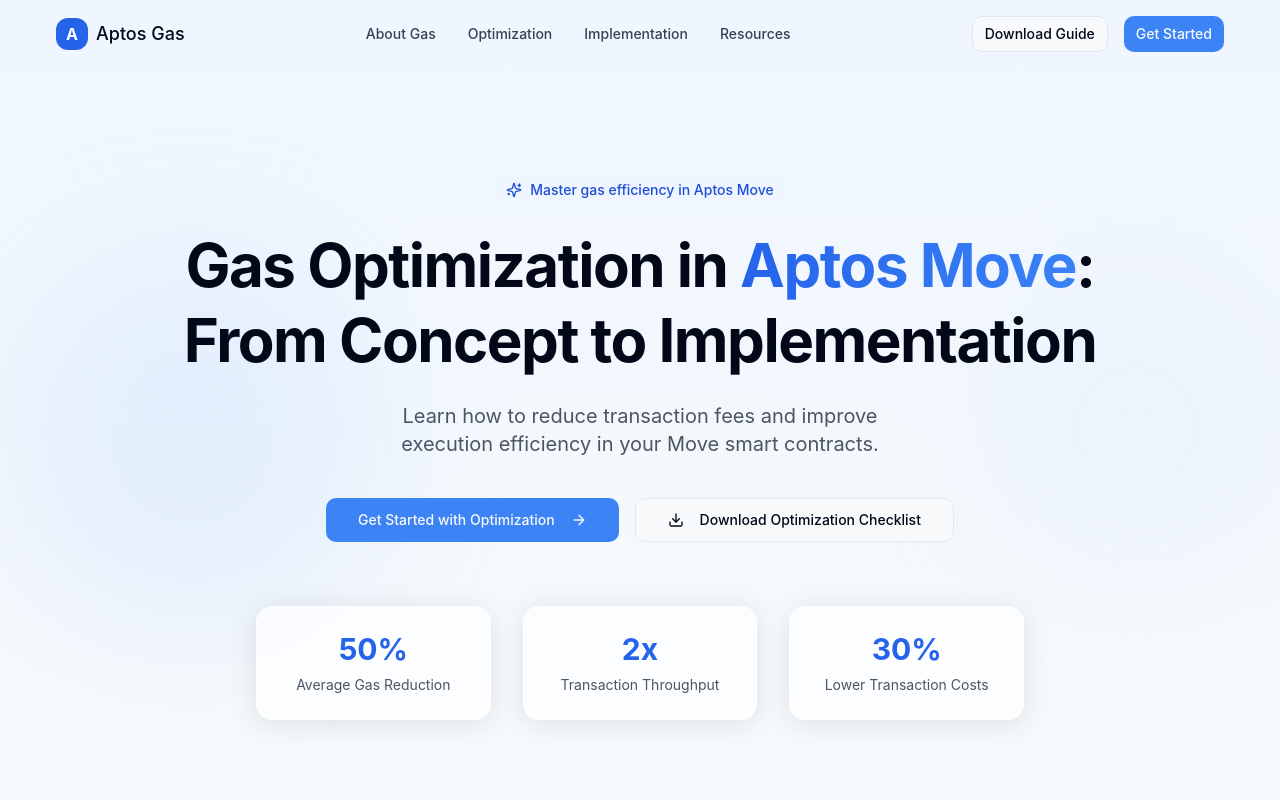
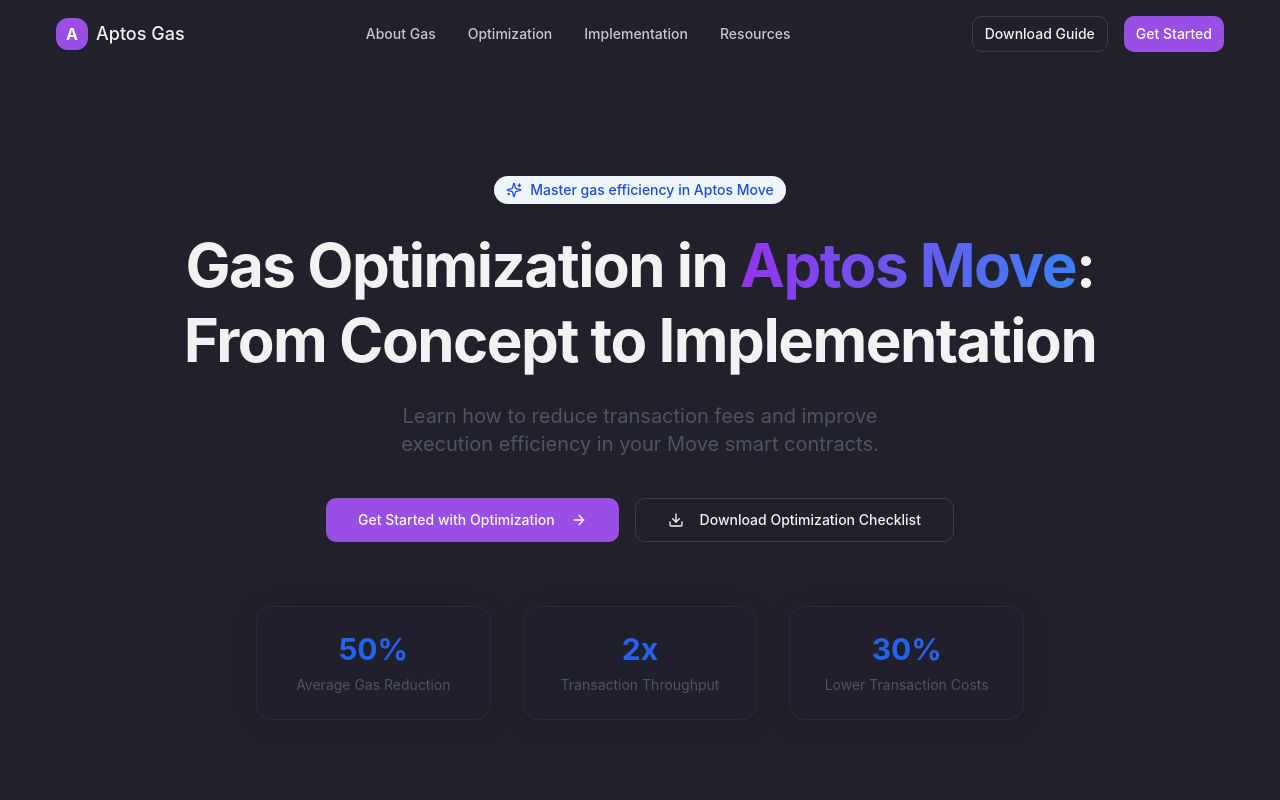
Before and after one commit to yashBhaiiii/gas-smoothie-28, a React (Vite) app: page / in a window 1280 px wide. Shown: the top 800 px of the page. Built offline with nearby package versions, Linux system fonts and the light colour scheme; a web font is replaced by a local one.

Commit message:
Implement dark theme
Implements a dark theme for the application.

```diff
--- a/src/App.tsx
+++ b/src/App.tsx
@@ -68,6 +68,8 @@ const queryClient = new QueryClient();
 const App = () => {
   useEffect(() => {
     addAnimationStyles();
+    // Add dark class to the document to enable dark mode
+    document.documentElement.classList.add('dark');
   }, []);
 
   return (
--- a/src/components/layout/Header.tsx
+++ b/src/components/layout/Header.tsx
@@ -28,13 +28,13 @@ const Header = () => {
         "fixed top-0 left-0 right-0 z-50 w-full transition-all duration-300 ease-in-out px-4 md:px-6",
         {
           "py-4 bg-transparent": !isScrolled,
-          "py-3 bg-white/80 backdrop-blur-md shadow-sm": isScrolled,
+          "py-3 bg-background/80 backdrop-blur-md shadow-sm border-b border-border/50": isScrolled,
         }
       )}
     >
       <div className="container mx-auto flex items-center justify-between">
         <Link to="/" className="flex items-center gap-2">
-          <div className="w-8 h-8 bg-blue-600 rounded-lg flex items-center justify-center">
+          <div className="w-8 h-8 bg-primary rounded-lg flex items-center justify-center">
             <span className="text-white font-bold">A</span>
           </div>
           <span className="text-lg font-medium font-display">Aptos Gas</span>
@@ -90,7 +90,7 @@ const Header = () => {
 
       {/* Mobile Menu */}
       {isMobileMenuOpen && (
-        <div className="md:hidden absolute top-full left-0 right-0 bg-white/95 backdrop-blur-md shadow-md p-4 animate-fade-in">
+        <div className="md:hidden absolute top-full left-0 right-0 bg-background/95 backdrop-blur-md shadow-md p-4 animate-fade-in border-t border-border/50">
           <nav className="flex flex-col space-y-4 mb-4">
             <NavLinks />
           </nav>
@@ -122,7 +122,7 @@ const NavLinks = () => {
         <a
           key={link.name}
           href={link.href}
-          className="text-sm font-medium text-gray-700 link-hover"
+          className="text-sm font-medium text-foreground/80 link-hover"
         >
           {link.name}
         </a>
--- a/src/index.css
+++ b/src/index.css
@@ -14,7 +14,7 @@
     --popover: 0 0% 100%;
     --popover-foreground: 222.2 84% 4.9%;
 
-    --primary: 217 91% 60%;
+    --primary: 270 73% 60%;
     --primary-foreground: 210 40% 98%;
 
     --secondary: 210 40% 96.1%;
@@ -23,7 +23,7 @@
     --muted: 210 40% 96.1%;
     --muted-foreground: 215.4 16.3% 46.9%;
 
-    --accent: 216 34% 17%;
+    --accent: 270 73% 60%;
     --accent-foreground: 210 40% 98%;
 
     --destructive: 0 84.2% 60.2%;
@@ -34,6 +34,36 @@
     --ring: 222.2 84% 4.9%;
 
     --radius: 0.75rem;
+  }
+
+  .dark {
+    --background: 240 15% 15%;
+    --foreground: 0 0% 95%;
+
+    --card: 240 19% 13%;
+    --card-foreground: 0 0% 95%;
+
+    --popover: 240 19% 13%;
+    --popover-foreground: 0 0% 95%;
+
+    --primary: 270 73% 60%;
+    --primary-foreground: 0 0% 98%;
+
+    --secondary: 240 19% 20%;
+    --secondary-foreground: 0 0% 98%;
+
+    --muted: 240 19% 20%;
+    --muted-foreground: 240 5% 64.9%;
+
+    --accent: 270 73% 60%;
+    --accent-foreground: 0 0% 98%;
+
+    --destructive: 0 62.8% 30.6%;
+    --destructive-foreground: 0 0% 98%;
+
+    --border: 240 12% 27%;
+    --input: 240 12% 27%;
+    --ring: 240 12% 70%;
   }
 
   @font-face {
@@ -92,11 +122,11 @@
 
 @layer utilities {
   .glass {
-    @apply bg-white/70 backdrop-blur-lg border border-white/20 shadow-glass transition-all;
+    @apply bg-white/10 backdrop-blur-lg border border-white/10 shadow-glass transition-all dark:bg-background/50 dark:border-white/5;
   }
 
   .glass:hover {
-    @apply shadow-glass-hover bg-white/80;
+    @apply shadow-glass-hover bg-white/20 dark:bg-background/60;
   }
 
   .text-balance {
@@ -104,7 +134,7 @@
   }
 
   .text-gradient {
-    @apply bg-gradient-to-r from-blue-600 to-blue-500 bg-clip-text text-transparent;
+    @apply bg-gradient-to-r from-purple-600 to-blue-500 bg-clip-text text-transparent;
   }
 
   .section-padding {
@@ -122,4 +152,12 @@
   .button-shadow:hover {
     box-shadow: 0 6px 16px rgba(0, 0, 0, 0.1);
   }
+
+  .dark-card {
+    @apply bg-card border border-border/40 rounded-xl shadow-md;
+  }
+
+  .dark-glass {
+    @apply backdrop-blur-lg bg-background/50 border border-border/50 rounded-xl;
+  }
 }
--- a/src/pages/Index.tsx
+++ b/src/pages/Index.tsx
@@ -43,7 +43,7 @@ const Index = () => {
   }, []);
 
   return (
-    <div className="min-h-screen">
+    <div className="min-h-screen bg-background">
       <Header />
       <main>
         <Hero />
--- a/src/pages/NotFound.tsx
+++ b/src/pages/NotFound.tsx
@@ -15,17 +15,17 @@ const NotFound = () => {
   }, [location.pathname]);
 
   return (
-    <div className="min-h-screen flex items-center justify-center bg-gradient-to-b from-blue-50 to-white p-4">
-      <div className="text-center max-w-md animate-fade-in">
-        <div className="w-20 h-20 bg-blue-100 rounded-full flex items-center justify-center mx-auto mb-6">
-          <span className="text-blue-600 text-3xl font-bold">404</span>
+    <div className="min-h-screen flex items-center justify-center bg-gradient-to-b from-background to-background/80 p-4">
+      <div className="text-center max-w-md animate-fade-in dark-card p-8">
+        <div className="w-20 h-20 bg-primary/20 rounded-full flex items-center justify-center mx-auto mb-6">
+          <span className="text-primary text-3xl font-bold">404</span>
         </div>
-        <h1 className="text-3xl font-bold mb-4 text-gray-900">Page not found</h1>
-        <p className="text-gray-600 mb-8">
+        <h1 className="text-3xl font-bold mb-4 text-foreground">Page not found</h1>
+        <p className="text-muted-foreground mb-8">
           The page you're looking for doesn't exist or has been moved. Please check the URL or return to the homepage.
         </p>
         <Link to="/">
-          <Button className="group">
+          <Button className="group bg-primary hover:bg-primary/90">
             <ArrowLeft size={16} className="mr-2 transition-transform group-hover:-translate-x-1" />
             Return to Home
           </Button>
--- a/tailwind.config.ts
+++ b/tailwind.config.ts
@@ -98,6 +98,14 @@ export default {
 					700: '#047857',
 					800: '#065F46',
 					900: '#064E3B'
+				},
+				dark: {
+					background: '#1A1F2C',
+					foreground: '#F9FAFB',
+					card: '#221F26',
+					border: '#403E43',
+					muted: '#333333',
+					accent: '#8A63D2'
 				}
 			},
 			boxShadow: {
```
